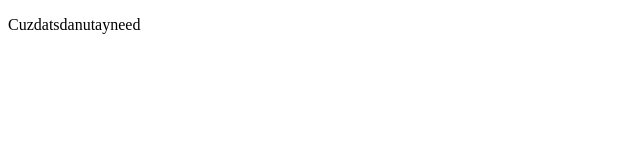
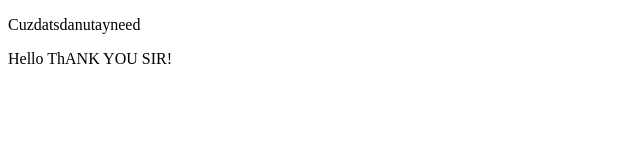
Before and after one commit to Jezreeljax08/bussa, a plain HTML site: page src/index.html in a window 1280 px wide. Shown: the whole page, without its empty margins (0-640 px from the left). Drawn offline with Linux system fonts and the light colour scheme.

Commit message:
newly main added

```diff
--- a/src/index.html
+++ b/src/index.html
@@ -8,6 +8,7 @@
 <body>
     <div>
         <p>Cuzdatsdanutayneed</p>
+        <p>Hello ThANK YOU SIR!</p>
     </div>
 
 </body>
```
